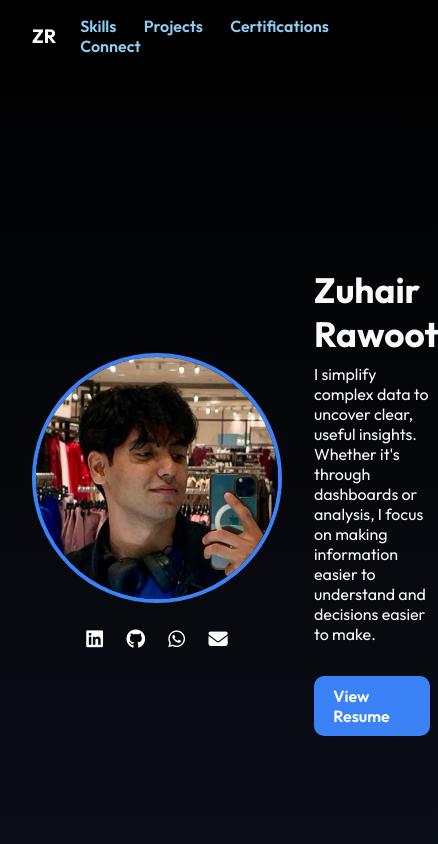
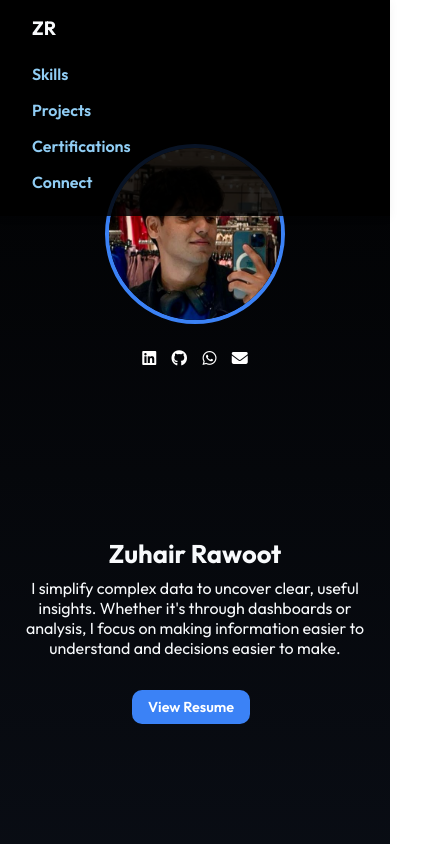
Before and after one commit to zoro-1906/zoro-1906.github.io, a plain HTML site: page index.html in a window 390 px wide. Shown: the top 844 px of the page, 438 px wide, since content can reach past the window. Drawn offline with Linux system fonts and the light colour scheme.

Commit message:
Update index.html

```diff
--- a/index.html
+++ b/index.html
@@ -8,7 +8,72 @@
   <link href="https://fonts.googleapis.com/css2?family=Outfit:wght@400;600;700&display=swap" rel="stylesheet">
   <link rel="stylesheet" href="https://cdnjs.cloudflare.com/ajax/libs/font-awesome/6.4.0/css/all.min.css">
   <link rel="stylesheet" href="style.css" />
+    <style>
+    /* Responsive fixes */
+    @media (max-width: 768px) {
+      .hero {
+        flex-direction: column;
+        text-align: center;
+        padding: 6rem 1rem 2rem;
+      }
 
+      .hero-right {
+        padding-left: 0;
+        margin-top: 2rem;
+      }
+
+      .nav-container {
+        flex-direction: column;
+        align-items: flex-start;
+      }
+
+      .nav-links {
+        margin-top: 1rem;
+        display: flex;
+        flex-direction: column;
+        width: 100%;
+      }
+
+      .nav-links a {
+        margin: 0.5rem 0;
+      }
+
+      .grid2 {
+        grid-template-columns: 1fr;
+      }
+
+      .card img {
+        height: auto;
+      }
+
+      h1 {
+        font-size: 1.6rem;
+      }
+
+      .btn {
+        padding: 0.5rem 1rem;
+        font-size: 0.9rem;
+      }
+
+      h2 {
+        font-size: 1.4rem;
+      }
+
+      .profile-img {
+        width: 180px;
+        height: 180px;
+      }
+
+      .socials a {
+        font-size: 1rem;
+        margin: 0 6px;
+      }
+
+      .contact-form {
+        padding: 1rem;
+      }
+    }
+  </style>
 </head>
 
 <body class="dark">
```
